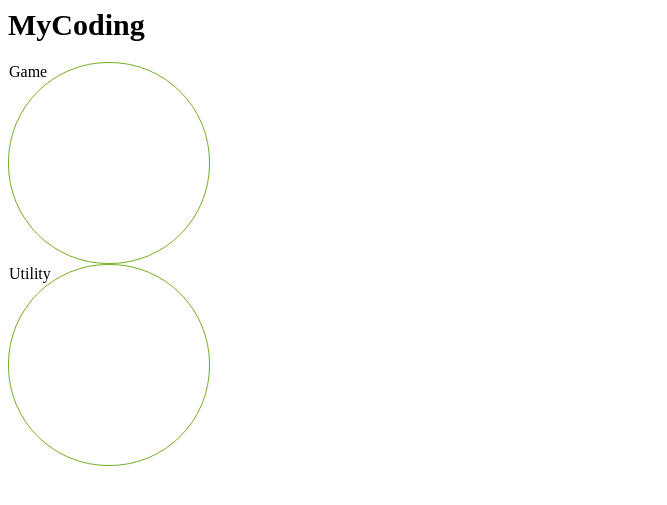
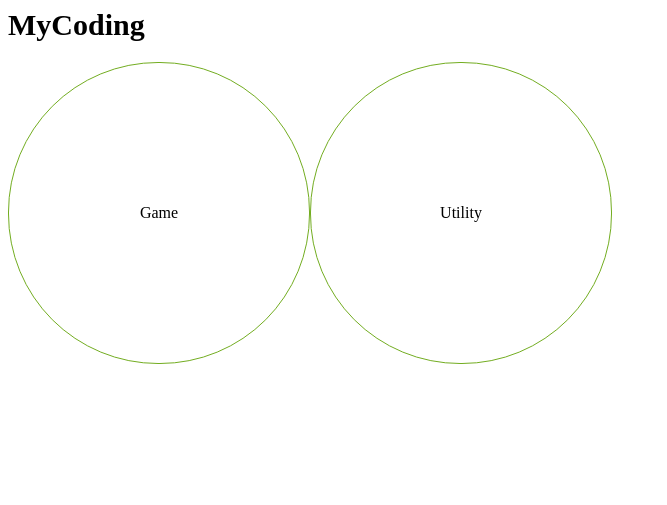
Before and after one commit to truemaxdh/truemaxdh.github.com, a Jekyll site: the page index_test.html, which Jekyll copies as it is, in a window 1280 px wide. Shown: the top 505 px of the page, without its empty margins (0-667 px from the left). Built offline with Jekyll 4.4.1, drawn with Linux system fonts in a browser that asks for light colours.

Commit message:
Update skin.css

```diff
--- a/Style/skin.css
+++ b/Style/skin.css
@@ -20,9 +20,12 @@ h1 {
 }
 
 .bigCircle {
-  width:200px;
-  height:200px;
+  width:300px;
+  height:300px;
+  line-height:300px;
+  text-align:center;
+  float:left;
   border:1px solid #73AD21;
   word-wrap:break-word;
-  border-radius:100px;
+  border-radius:150px;
 }
```
